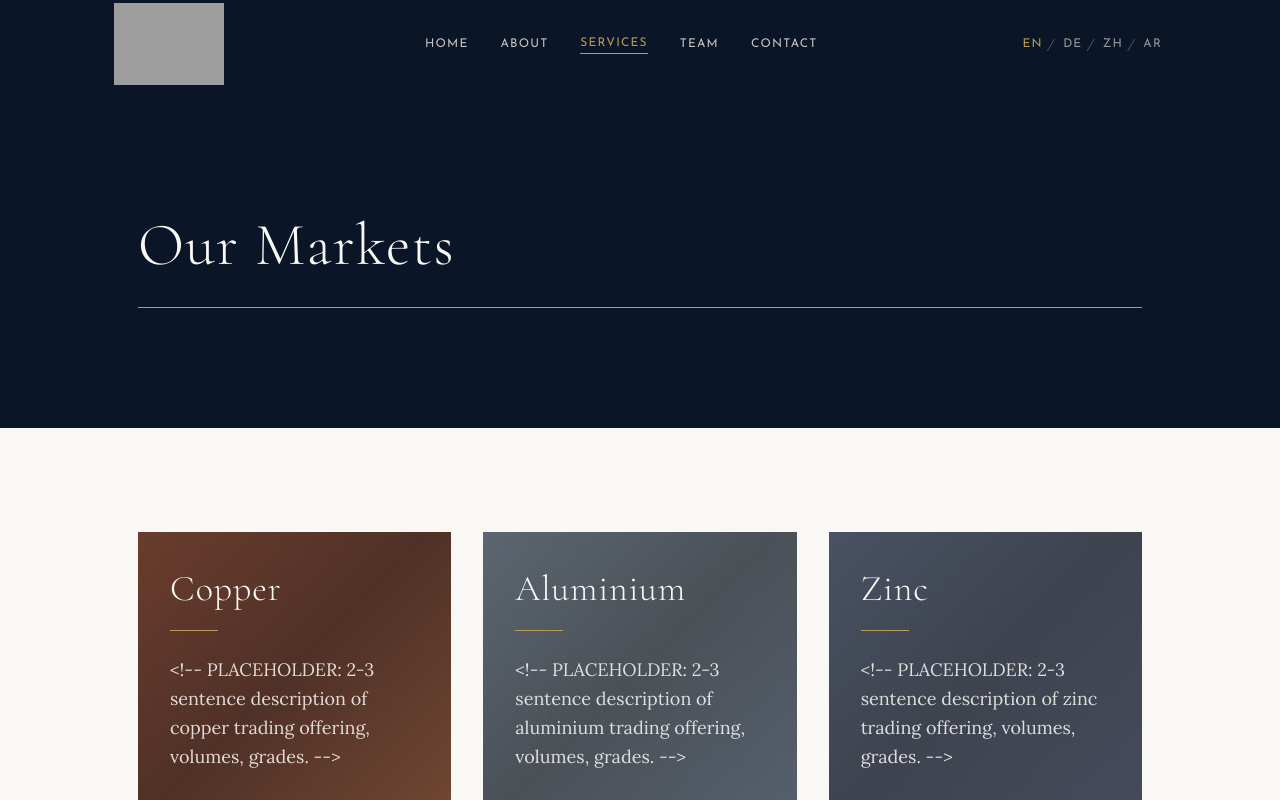
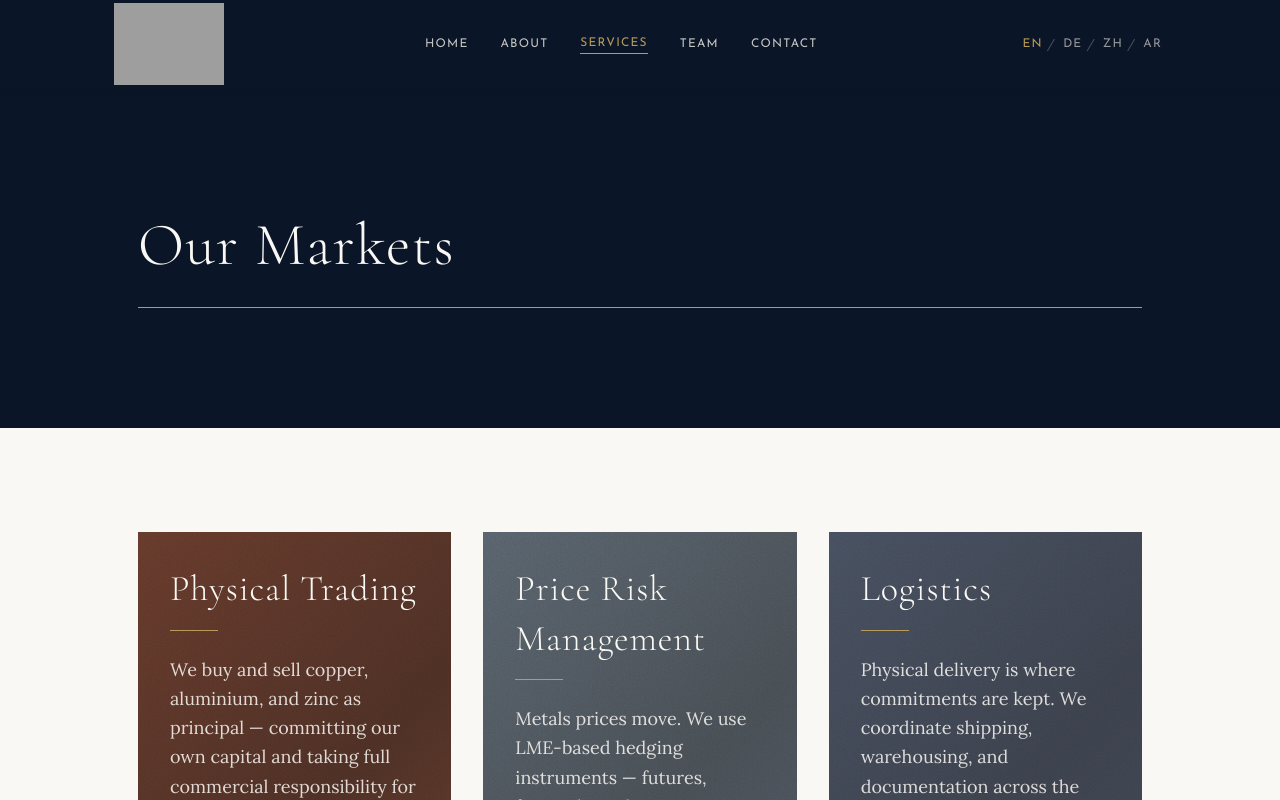
Before and after one commit to xfoxreaper/shmetalcommodities, a Next.js app: page /en/services in a window 1280 px wide. Shown: the top 800 px of the page. Built offline with nearby package versions, Linux system fonts and the light colour scheme; grey boxes are pictures that could not be loaded.

Commit message:
content: replace metal placeholders with 3 real services

```diff
--- a/content/services.ts
+++ b/content/services.ts
@@ -9,27 +9,27 @@ export interface Metal {
 
 export const services: Metal[] = [
   {
-    id: "copper",
-    name: "Copper",
+    id: "physical-trading",
+    name: "Physical Trading",
     description:
-      "<!-- PLACEHOLDER: 2-3 sentence description of copper trading offering, volumes, grades. -->",
+      "We buy and sell copper, aluminium, and zinc as principal — committing our own capital and taking full commercial responsibility for every tonne. Trading on both spot and term basis, we work directly with smelters, refiners, fabricators, and industrial consumers across European and global markets.",
     texture: "copper",
   },
   {
-    id: "aluminium",
-    name: "Aluminium",
+    id: "price-risk-management",
+    name: "Price Risk Management",
     description:
-      "<!-- PLACEHOLDER: 2-3 sentence description of aluminium trading offering, volumes, grades. -->",
+      "Metals prices move. We use LME-based hedging instruments — futures, forwards, and options — to manage price exposure across our positions and, where appropriate, to provide fixed-price structures for our counterparties. Risk management is embedded in how we trade, not an afterthought.",
     texture: "aluminium",
   },
   {
-    id: "zinc",
-    name: "Zinc",
+    id: "logistics",
+    name: "Logistics",
     description:
-      "<!-- PLACEHOLDER: 2-3 sentence description of zinc trading offering, volumes, grades. -->",
+      "Physical delivery is where commitments are kept. We coordinate shipping, warehousing, and documentation across the supply chain — handling LME warrant management, insurance, and logistics execution so that metal moves from seller to buyer without friction.",
     texture: "zinc",
   },
 ];
 
 export const brokerageModel =
-  "<!-- PLACEHOLDER: 2-3 sentences describing the brokerage model and how SH Metal Commodities adds value as an intermediary. -->";
+  "We act as principal to every transaction — not as agent or broker. Our counterparties deal with a single, known entity that commits its own capital, assumes full commercial risk, and stands behind every tonne it buys and sells. This model has defined our trading relationships for generations and remains the basis on which we seek new ones.";
```
